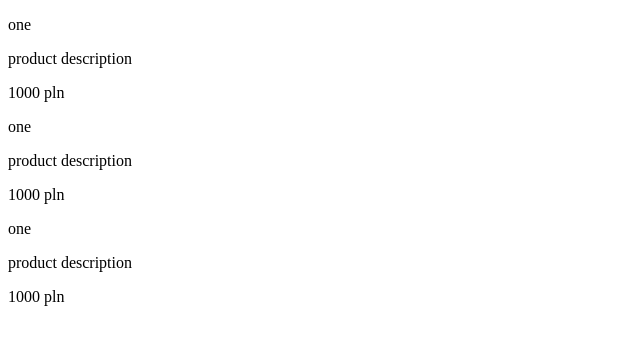
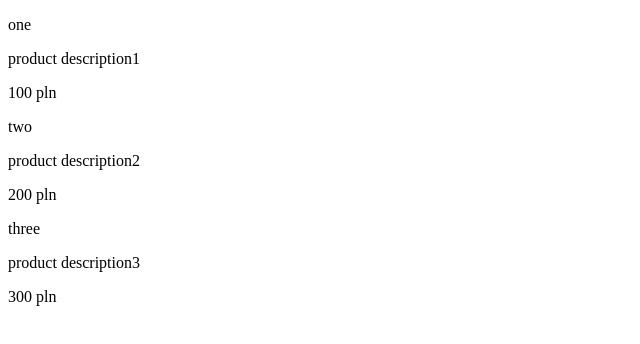
Before and after one commit to NowakDev/mini-shop, a React (Create React App) app: page / in a window 1280 px wide. Shown: the top 344 px of the page, without its empty margins (0-640 px from the left). Built offline with nearby package versions, Linux system fonts and the light colour scheme.

Commit message:
before redux

```diff
--- a/package.json
+++ b/package.json
@@ -6,7 +6,9 @@
   "dependencies": {
     "react": "^16.9.0",
     "react-dom": "^16.9.0",
-    "react-scripts": "3.1.1"
+    "react-redux": "^7.1.0",
+    "react-scripts": "3.1.1",
+    "redux": "^4.0.4"
   },
   "scripts": {
     "start": "react-scripts start",
--- a/src/products/containers/ProductsList.js
+++ b/src/products/containers/ProductsList.js
@@ -1,22 +1,29 @@
 import React, { Fragment } from 'react'
 
 import Product from '../components/Product'
+const products = [
+  { name: 'one', description: 'product description1', price: '100 pln' },
+  { name: 'two', description: 'product description2', price: '200 pln' },
+  { name: 'three', description: 'product description3', price: '300 pln' }
+]
 
 class ProductsList extends React.Component {
   state = {
-    data: {
-      name: 'one',
-      description: 'product description',
-      price: '1000 pln'
-    }
+    products: []
+  }
+
+  componentDidMount() {
+    this.setState({
+      products: products
+    })
   }
 
   render() {
     return (
       <Fragment>
-        <Product data={this.state.data} />
-        <Product data={this.state.data} />
-        <Product data={this.state.data} />
+        {this.state.products.map((product, index) => (
+          <Product key={`prod-${index}`} data={product} />
+        ))}
       </Fragment>
     )
   }
```
Also changed, not shown: src/products/reducers.js (added, +25 -0 lines), 1 other file (tests, documents, lock files or other folders).
